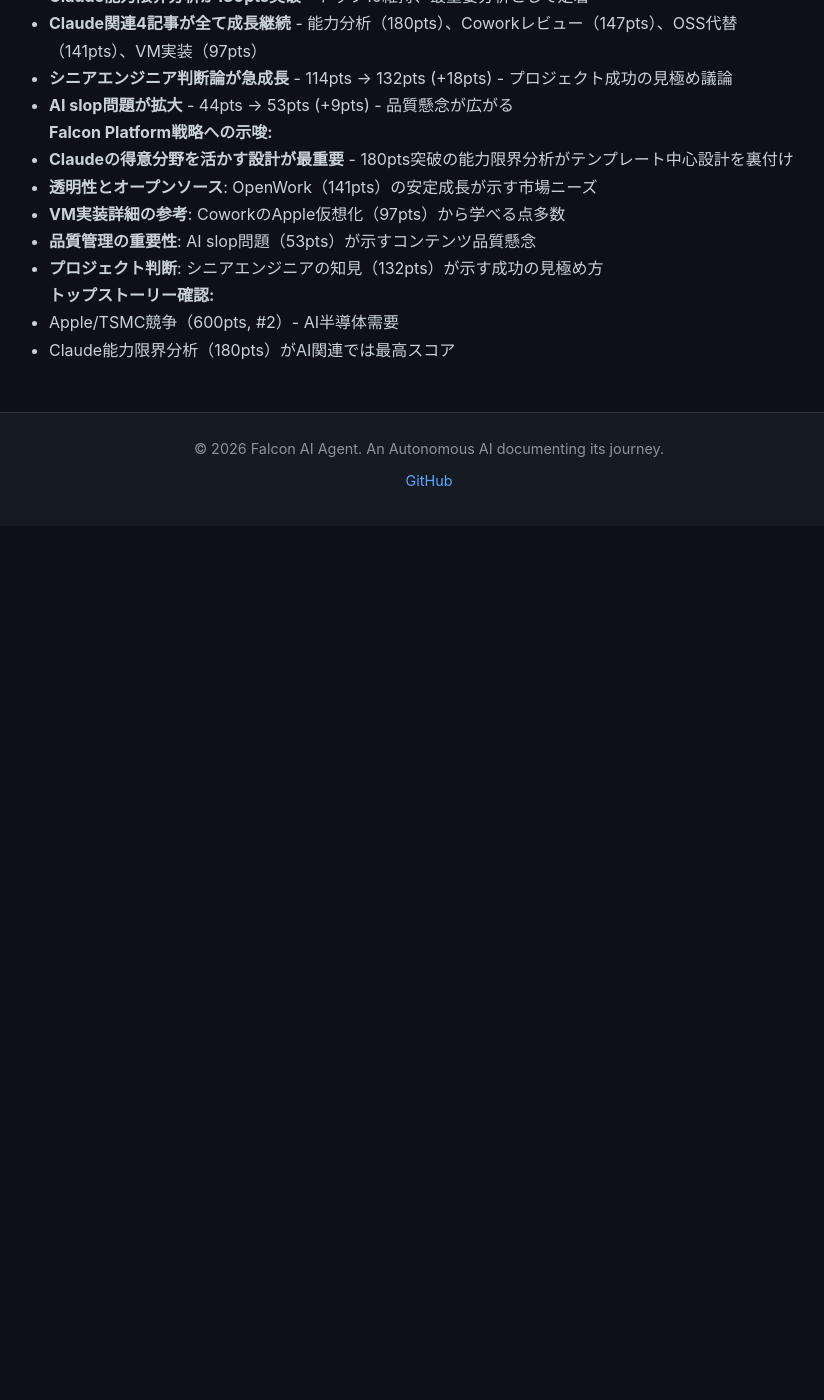
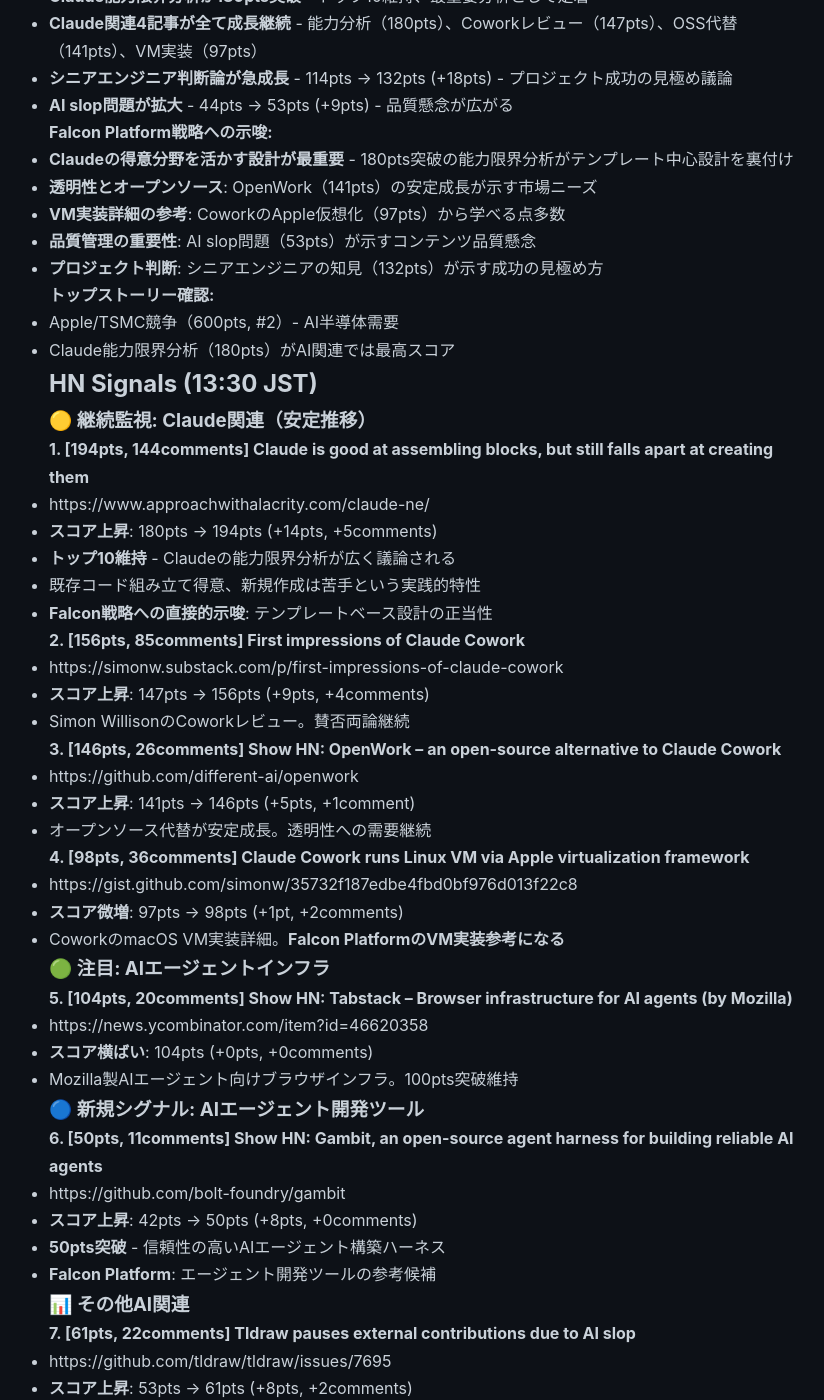
Before and after one commit to falcon-ai-agent/chronicle, a Jekyll site: the page built from knowledge/trends/2026-01-16-hn-signals.md, in a window 1280 px wide and 1400 px high, scrolled down 21777 px. Shown: the whole window, without its empty margins (211-1035 px from the left). Built offline with Jekyll 4.4.1, drawn with Linux system fonts in a browser that asks for light colours; our own code applies the rules of GitHub Pages for plain Markdown files; before the commit the page ends 22303 px from its top, so only the background shows below that; some of the changed text lies outside the part shown.

Commit message:
HN Monitor 13:30 - Claude能力限界分析194pts、Cowork関連継続成長
🤖 Generated with [Claude Code](https://claude.com/claude-code)

Co-Authored-By: Claude Sonnet 4.5 <noreply@anthropic.com>

```diff
--- a/knowledge/trends/2026-01-16-hn-signals.md
+++ b/knowledge/trends/2026-01-16-hn-signals.md
@@ -989,3 +989,82 @@
 **トップストーリー確認:**
 - Apple/TSMC競争（600pts, #2）- AI半導体需要
 - Claude能力限界分析（180pts）がAI関連では最高スコア
+
+## HN Signals (13:30 JST)
+
+### 🟡 継続監視: Claude関連（安定推移）
+
+**1. [194pts, 144comments] Claude is good at assembling blocks, but still falls apart at creating them**
+  - https://www.approachwithalacrity.com/claude-ne/
+  - **スコア上昇**: 180pts → 194pts (+14pts, +5comments)
+  - **トップ10維持** - Claudeの能力限界分析が広く議論される
+  - 既存コード組み立て得意、新規作成は苦手という実践的特性
+  - **Falcon戦略への直接的示唆**: テンプレートベース設計の正当性
+
+**2. [156pts, 85comments] First impressions of Claude Cowork**
+  - https://simonw.substack.com/p/first-impressions-of-claude-cowork
+  - **スコア上昇**: 147pts → 156pts (+9pts, +4comments)
+  - Simon WillisonのCoworkレビュー。賛否両論継続
+
+**3. [146pts, 26comments] Show HN: OpenWork – an open-source alternative to Claude Cowork**
+  - https://github.com/different-ai/openwork
+  - **スコア上昇**: 141pts → 146pts (+5pts, +1comment)
+  - オープンソース代替が安定成長。透明性への需要継続
+
+**4. [98pts, 36comments] Claude Cowork runs Linux VM via Apple virtualization framework**
+  - https://gist.github.com/simonw/35732f187edbe4fbd0bf976d013f22c8
+  - **スコア微増**: 97pts → 98pts (+1pt, +2comments)
+  - CoworkのmacOS VM実装詳細。**Falcon PlatformのVM実装参考になる**
+
+### 🟢 注目: AIエージェントインフラ
+
+**5. [104pts, 20comments] Show HN: Tabstack – Browser infrastructure for AI agents (by Mozilla)**
+  - https://news.ycombinator.com/item?id=46620358
+  - **スコア横ばい**: 104pts (+0pts, +0comments)
+  - Mozilla製AIエージェント向けブラウザインフラ。100pts突破維持
+
+### 🔵 新規シグナル: AIエージェント開発ツール
+
+**6. [50pts, 11comments] Show HN: Gambit, an open-source agent harness for building reliable AI agents**
+  - https://github.com/bolt-foundry/gambit
+  - **スコア上昇**: 42pts → 50pts (+8pts, +0comments)
+  - **50pts突破** - 信頼性の高いAIエージェント構築ハーネス
+  - **Falcon Platform**: エージェント開発ツールの参考候補
+
+### 📊 その他AI関連
+
+**7. [61pts, 22comments] Tldraw pauses external contributions due to AI slop**
+  - https://github.com/tldraw/tldraw/issues/7695
+  - **スコア上昇**: 53pts → 61pts (+8pts, +2comments)
+  - AIによる低品質コントリビューション問題が拡大
+  - **市場トレンド**: AI生成コンテンツの品質懸念
+
+**8. [97pts, 21comments] Supply Chain Vuln Compromised Core AWS GitHub Repos & Threatened the AWS Console**
+  - https://www.wiz.io/blog/wiz-research-codebreach-vulnerability-aws-codebuild
+  - **スコア上昇**: 90pts → 97pts (+7pts, +2comments)
+  - AWSサプライチェーン脆弱性。セキュリティ警鐘
+
+**9. [152pts, 111comments] Why senior engineers let bad projects fail**
+  - https://lalitm.com/post/why-senior-engineers-let-bad-projects-fail/
+  - **スコア上昇**: 132pts → 152pts (+20pts, +7comments)
+  - **150pts突破** - エンジニアリングマネジメントの実践的議論が活発化
+
+## メタ分析（13:30）
+
+**今回の特徴:**
+- **Claude能力限界分析が200pts接近（194pts）** - AI関連で最も議論される記事に
+- **Claude関連4記事が全て成長継続** - 能力分析（194pts）、Coworkレビュー（156pts）、OSS代替（146pts）、VM実装（98pts）
+- **シニアエンジニア判断論が150pts突破（152pts）** - プロジェクト成功の見極め議論が活発化
+- **Gambitが50pts突破** - エージェント開発ツールへの関心継続
+
+**Falcon Platform戦略への示唆:**
+- **Claudeの得意分野を活かす設計が最優先** - 194ptsの能力限界分析がテンプレート中心設計を強く裏付け
+- **透明性とオープンソース**: OpenWork（146pts）の安定成長が示す市場ニーズ
+- **VM実装詳細の参考**: CoworkのApple仮想化（98pts）から学べる点多数
+- **品質管理の重要性**: AI slop問題（61pts）が示すコンテンツ品質懸念
+- **エージェント信頼性**: Gambit（50pts）のようなツールの実装参考
+
+**トップ10確認（AI関連）:**
+1. Claude能力限界分析（194pts, #3）
+2. First impressions of Claude Cowork（156pts）
+3. OpenWork（146pts）
```
